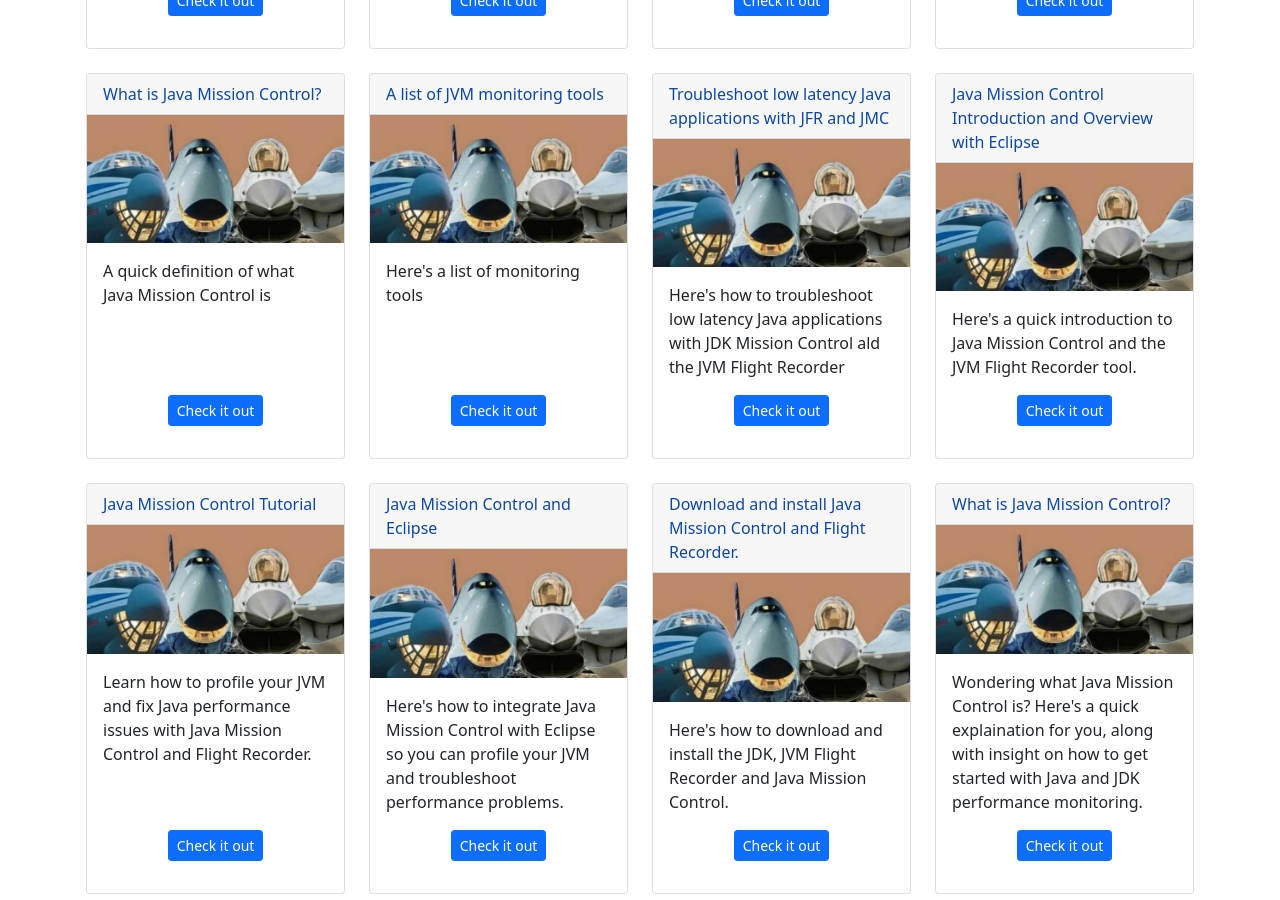
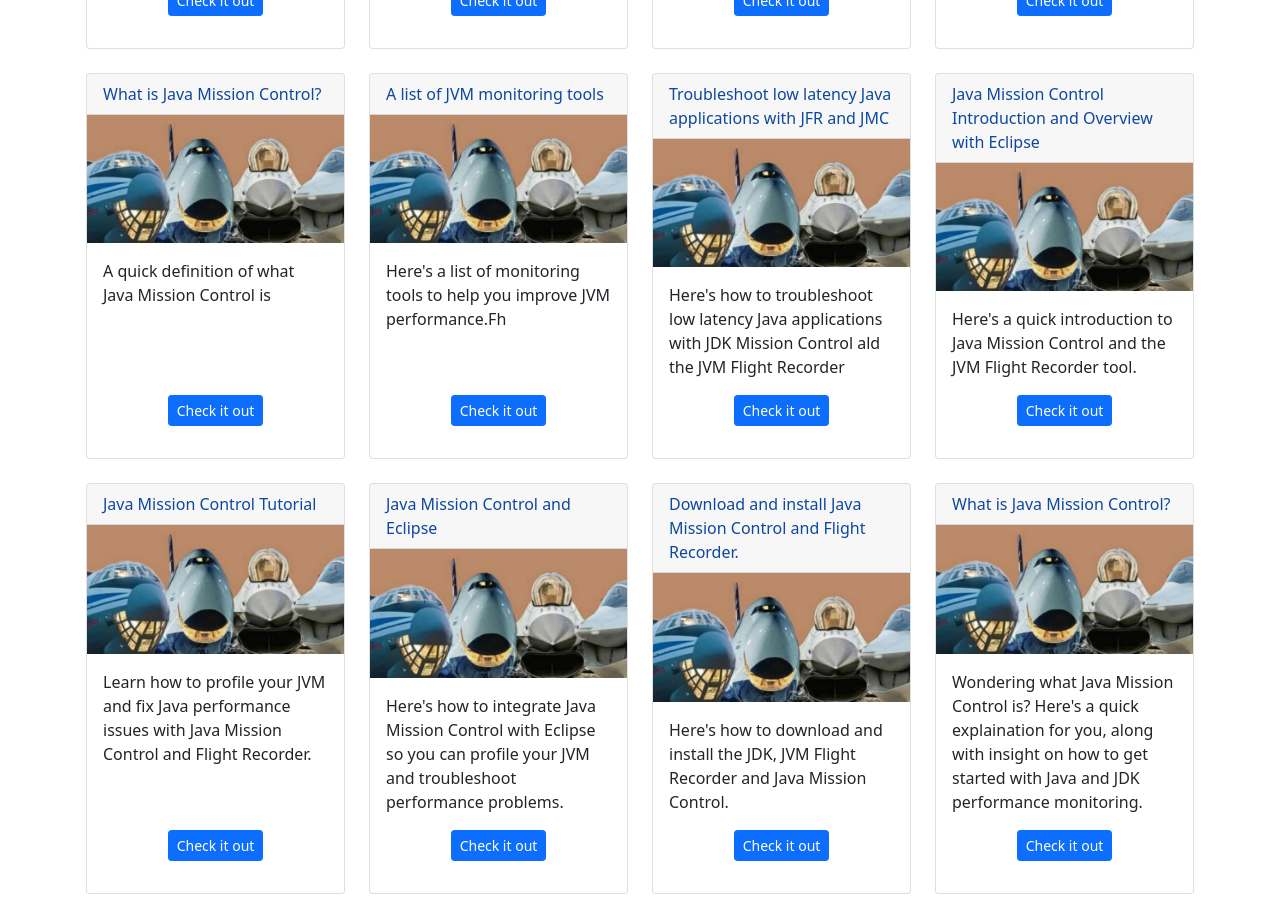
Before and after one commit to learn-devops-fast/Java-Mission-Control-Tutorial, a Jekyll site: the page built from allposts.md, in a window 1280 px wide and 900 px high, scrolled down 1318 px. Built offline with Jekyll 4.4.1, drawn with Linux system fonts in a browser that asks for light colours.

Commit message:
Update 2020-12-12-java-jdk-monitoring-tools.md

```diff
--- a/_posts/2020-12-12-java-jdk-monitoring-tools.md
+++ b/_posts/2020-12-12-java-jdk-monitoring-tools.md
@@ -2,7 +2,7 @@
 layout: default
 author: Cameron McKenzie
 title: A list of JVM monitoring tools
-blurb: Here's a list of monitoring tools
+blurb: Here's a list of monitoring tools to help you improve JVM performance.Fh
 ---
 
 # JVM Monitoring Tools List
@@ -12,7 +12,7 @@ blurb: Here's a list of monitoring tools
 </div>
 
 <div id="JSTGD249"><a id="BABFCEEB" name="BABFCEEB">
-<div class="smallpagetitle"><h1>Monitoring Tools</h1></div>
+<div class="smallpagetitle"><h2>Monitoring Tools</h2></div>
 </a><p><a id="BABFCEEB" name="BABFCEEB">The tools listed in the </a><a href="#BABFCEHE">Table 2-4</a> are designed for monitoring applications that are running.</p>
 <p>The release of JDK 8 introduced Java Mission Control, Java Flight Recorder, and <code dir="ltr">jcmd</code> utility for diagnosing problems with JVM and Java applications. It is suggested to use the latest utility, <code dir="ltr">jcmd</code> instead of the previous <code dir="ltr">jstack</code>, <code dir="ltr">jinfo,</code> and <code dir="ltr">jmap</code> utilities for enhanced diagnostics and reduced performance overhead.</p>
 <div id="JSTGD250"><a id="sthref29" name="sthref29"></a><a id="BABFCEHE" name="BABFCEHE">
```
